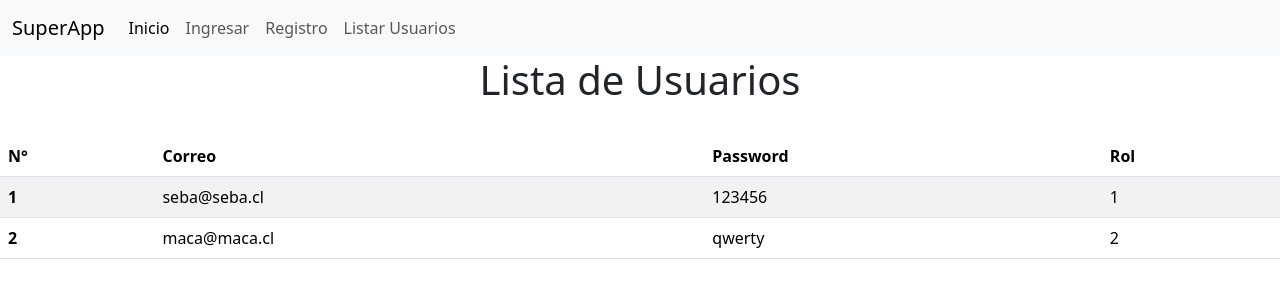
After one commit to SuKuShaing/Login-y-validaci-n-de-datos-en-Flask, a Flask app: page /listar in a window 1280 px wide. The commit adds this page. Shown: the top 300 px of the page. Run offline with Flask 3, Linux system fonts and the light colour scheme; data comes from the database, SQL or seed files in the repository; parts of the project's set-up code (start-up, migrations or seed data) failed here and were passed over; some libraries are stand-ins or nearby versions.

Commit message:
Se añade el modulo para listar usuarios

```diff
--- a/app.py
+++ b/app.py
@@ -91,6 +91,17 @@ def crear_registro():
     return redirect("/")
 
 
+# Listar usuarios
+@app.route("/listar", methods=["GET", "POST"])
+def listar():
+    cur = mysql.connection.cursor()
+    cur.execute("SELECT * FROM usuarios")
+    usuarios = cur.fetchall()
+    cur.close()
+
+    return render_template("listar_usuario.html", usuarios=usuarios)
+
+
 if __name__ == "__main__":
     app.run(debug=True, host="0.0.0.0", port=5000, threaded=True)
     # "threaded = True" habilita el manejo de solicitudes concurrentes mediante subprocesos.
--- a/templates/cabecera.html
+++ b/templates/cabecera.html
@@ -23,6 +23,9 @@
 				<li class="nav-item">
 					<a class="nav-link" href="/registro">Registro</a>
 				</li>
+				<li class="nav-item">
+					<a class="nav-link" href="/listar">Listar Usuarios</a>
+				</li>
 			</ul>
 		</div>
 	</div>
--- /dev/null
+++ b/templates/listar_usuario.html
@@ -0,0 +1,34 @@
+{% extends 'layout.html' %}
+
+{% block title %}Listado de usuarios{% endblock %}
+
+{% block body %}
+
+{% if usuarios %}
+    <h1 style="text-align: center;">Lista de Usuarios</h1>
+    <br>
+    <table class="table table-striped table-hover">
+        <thead>
+            <tr>
+                <th scope="col">N°</th>
+                <th scope="col">Correo</th>
+                <th scope="col">Password</th>
+                <th scope="col">Rol</th>
+            </tr>
+        </thead>
+        <tbody>
+            {% for mostrar in usuarios %}
+                <tr>
+                    <th scope="row">{{ mostrar.id }}</th>
+                    <td>{{ mostrar.correo }}</td>
+                    <td>{{ mostrar.password }}</td>
+                    <td>{{ mostrar.id_rol }}</td>
+                </tr>
+            {% endfor %}
+        </tbody>
+    </table>
+{% else %}
+    <p>No hay datos</p>
+{% endif %}
+
+{% endblock %}
```
Also changed, not shown: readme.md.
